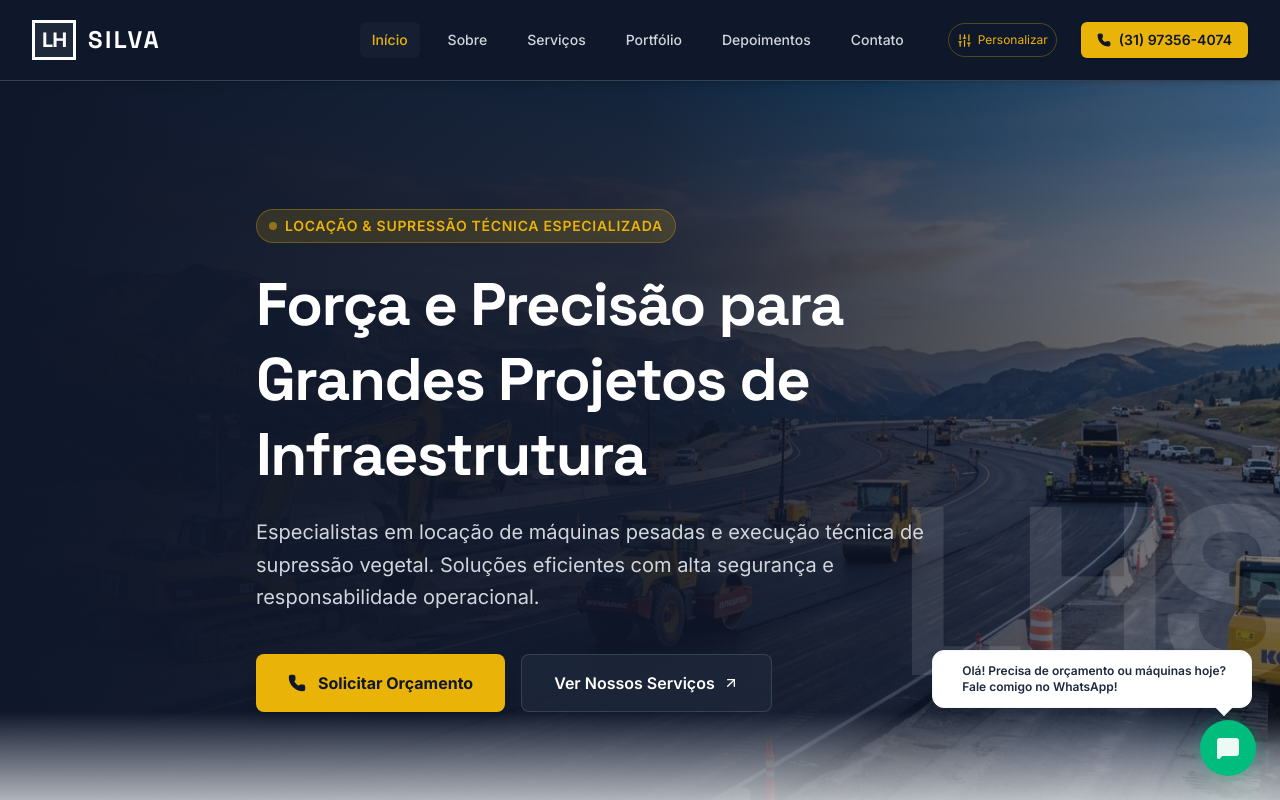
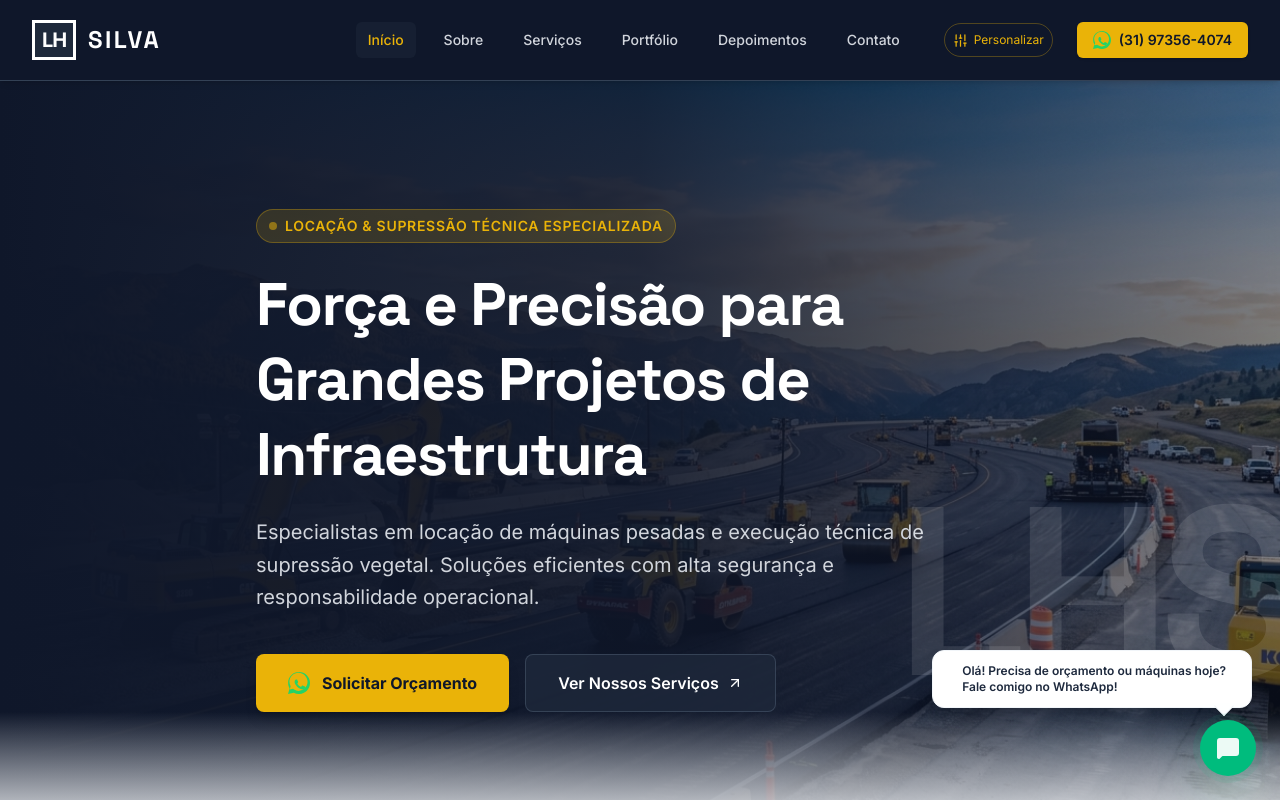
Before and after one commit to dougline-lab/site-lhs, a React (Vite) app: page / in a window 1280 px wide. Shown: the top 800 px of the page. Built offline with nearby package versions, Linux system fonts and the light colour scheme.

Commit message:
Atualiza logo whatsapp

```diff
--- a/src/components/Contato.tsx
+++ b/src/components/Contato.tsx
@@ -110,8 +110,13 @@ export default function Contato({ siteData }: ContatoProps) {
               <div className="space-y-4 pt-4">
                 {/* Phone */}
                 <div className="flex items-center gap-4 bg-brand-blue-950/50 p-4 rounded-xl border border-brand-blue-800/40">
-                  <div className="bg-brand-accent-500 text-brand-blue-950 p-2.5 rounded-lg">
-                    <Phone size={18} className="fill-brand-blue-950" />
+                  <div className="bg-brand-accent-500 text-brand-blue-950 p-2.5 rounded-lg flex items-center justify-center">
+                    <svg
+                      viewBox="0 0 24 24"
+                      className="w-4.5 h-4.5 fill-[#25D366] shrink-0"
+                    >
+                      <path d="M.057 24l1.687-6.163c-1.041-1.804-1.588-3.849-1.587-5.946C.06 5.348 5.397.01 12.008.01c3.202.001 6.212 1.246 8.477 3.513 2.262 2.268 3.507 5.28 3.505 8.484-.004 6.657-5.34 11.997-11.953 11.997-2.005-.001-3.973-.502-5.717-1.456L0 24zm6.59-4.846c1.6.95 3.188 1.449 4.825 1.451 5.436 0 9.86-4.413 9.863-9.864.001-2.641-1.03-5.124-2.904-6.999-1.875-1.875-4.374-2.907-7.014-2.908-5.439 0-9.864 4.414-9.867 9.865-.001 1.748.469 3.454 1.36 4.981l-.938 3.425 3.524-.925zm11.362-3.52c-.29-.146-1.714-.847-1.978-.942-.264-.096-.456-.146-.647.146-.191.293-.742.942-.909 1.134-.166.192-.332.215-.622.07-1.364-.683-2.511-1.221-3.486-2.892-.256-.44-.131-.678-.014-.881.104-.183.29-.342.435-.514.145-.172.193-.293.29-.49.097-.197.049-.369-.024-.515-.074-.146-.647-1.558-.887-2.133-.233-.562-.49-.485-.647-.493-.166-.008-.356-.01-.547-.01-.191 0-.503.072-.766.357-.263.287-1.006.983-1.006 2.396 0 1.413 1.029 2.78 1.173 2.973.143.193 2.024 3.09 4.903 4.332.685.295 1.22.472 1.637.605.688.219 1.314.188 1.81.114.551-.082 1.714-.7 1.956-1.378.24-.678.24-1.258.17-1.378-.074-.12-.263-.191-.554-.337z" />
+                    </svg>
                   </div>
                   <div>
                     <h5 className="text-[10px] uppercase font-bold text-gray-400 tracking-wider">Telefone & WhatsApp</h5>
--- a/src/components/Header.tsx
+++ b/src/components/Header.tsx
@@ -100,7 +100,12 @@ export default function Header({ siteData, activeSection, onOpenAdmin }: HeaderP
               className="ml-2 bg-brand-accent-500 hover:bg-brand-accent-600 text-brand-blue-950 font-semibold px-4 py-2 rounded-md text-sm transition-transform hover:scale-105 flex items-center gap-2 shadow-sm"
               id="header-whatsapp-cta"
             >
-              <Phone size={14} className="fill-brand-blue-950" />
+              <svg
+                viewBox="0 0 24 24"
+                className="w-4.5 h-4.5 fill-[#25D366] shrink-0"
+              >
+                <path d="M.057 24l1.687-6.163c-1.041-1.804-1.588-3.849-1.587-5.946C.06 5.348 5.397.01 12.008.01c3.202.001 6.212 1.246 8.477 3.513 2.262 2.268 3.507 5.28 3.505 8.484-.004 6.657-5.34 11.997-11.953 11.997-2.005-.001-3.973-.502-5.717-1.456L0 24zm6.59-4.846c1.6.95 3.188 1.449 4.825 1.451 5.436 0 9.86-4.413 9.863-9.864.001-2.641-1.03-5.124-2.904-6.999-1.875-1.875-4.374-2.907-7.014-2.908-5.439 0-9.864 4.414-9.867 9.865-.001 1.748.469 3.454 1.36 4.981l-.938 3.425 3.524-.925zm11.362-3.52c-.29-.146-1.714-.847-1.978-.942-.264-.096-.456-.146-.647.146-.191.293-.742.942-.909 1.134-.166.192-.332.215-.622.07-1.364-.683-2.511-1.221-3.486-2.892-.256-.44-.131-.678-.014-.881.104-.183.29-.342.435-.514.145-.172.193-.293.29-.49.097-.197.049-.369-.024-.515-.074-.146-.647-1.558-.887-2.133-.233-.562-.49-.485-.647-.493-.166-.008-.356-.01-.547-.01-.191 0-.503.072-.766.357-.263.287-1.006.983-1.006 2.396 0 1.413 1.029 2.78 1.173 2.973.143.193 2.024 3.09 4.903 4.332.685.295 1.22.472 1.637.605.688.219 1.314.188 1.81.114.551-.082 1.714-.7 1.956-1.378.24-.678.24-1.258.17-1.378-.074-.12-.263-.191-.554-.337z" />
+              </svg>
               <span>{formatPhoneNumber(siteData.company.phone)}</span>
             </a>
           </nav>
@@ -153,7 +158,12 @@ export default function Header({ siteData, activeSection, onOpenAdmin }: HeaderP
                 className="w-full bg-brand-accent-500 hover:bg-brand-accent-600 text-brand-blue-950 text-center font-semibold py-3 rounded-md text-base transition-colors flex items-center justify-center gap-2"
                 id="mobile-nav-whatsapp-cta"
               >
-                <Phone size={16} className="fill-brand-blue-950" />
+                <svg
+                  viewBox="0 0 24 24"
+                  className="w-5 h-5 fill-[#25D366] shrink-0"
+                >
+                  <path d="M.057 24l1.687-6.163c-1.041-1.804-1.588-3.849-1.587-5.946C.06 5.348 5.397.01 12.008.01c3.202.001 6.212 1.246 8.477 3.513 2.262 2.268 3.507 5.28 3.505 8.484-.004 6.657-5.34 11.997-11.953 11.997-2.005-.001-3.973-.502-5.717-1.456L0 24zm6.59-4.846c1.6.95 3.188 1.449 4.825 1.451 5.436 0 9.86-4.413 9.863-9.864.001-2.641-1.03-5.124-2.904-6.999-1.875-1.875-4.374-2.907-7.014-2.908-5.439 0-9.864 4.414-9.867 9.865-.001 1.748.469 3.454 1.36 4.981l-.938 3.425 3.524-.925zm11.362-3.52c-.29-.146-1.714-.847-1.978-.942-.264-.096-.456-.146-.647.146-.191.293-.742.942-.909 1.134-.166.192-.332.215-.622.07-1.364-.683-2.511-1.221-3.486-2.892-.256-.44-.131-.678-.014-.881.104-.183.29-.342.435-.514.145-.172.193-.293.29-.49.097-.197.049-.369-.024-.515-.074-.146-.647-1.558-.887-2.133-.233-.562-.49-.485-.647-.493-.166-.008-.356-.01-.547-.01-.191 0-.503.072-.766.357-.263.287-1.006.983-1.006 2.396 0 1.413 1.029 2.78 1.173 2.973.143.193 2.024 3.09 4.903 4.332.685.295 1.22.472 1.637.605.688.219 1.314.188 1.81.114.551-.082 1.714-.7 1.956-1.378.24-.678.24-1.258.17-1.378-.074-.12-.263-.191-.554-.337z" />
+                </svg>
                 <span>Conversar no WhatsApp</span>
               </a>
             </div>
--- a/src/components/Home.tsx
+++ b/src/components/Home.tsx
@@ -75,7 +75,12 @@ export default function Home({ siteData, onScrollToSection }: HomeProps) {
               className="bg-brand-accent-500 hover:bg-brand-accent-600 text-brand-blue-950 font-bold px-8 py-4 rounded-lg shadow-lg hover:shadow-brand-accent-500/20 transition-all hover:-translate-y-0.5 flex items-center justify-center gap-3 cursor-pointer group"
               id="hero-whatsapp-btn"
             >
-              <Phone size={18} className="fill-brand-blue-950 group-hover:rotate-12 transition-transform" />
+              <svg
+                viewBox="0 0 24 24"
+                className="w-5.5 h-5.5 fill-[#25D366] group-hover:rotate-12 transition-transform shrink-0"
+              >
+                <path d="M.057 24l1.687-6.163c-1.041-1.804-1.588-3.849-1.587-5.946C.06 5.348 5.397.01 12.008.01c3.202.001 6.212 1.246 8.477 3.513 2.262 2.268 3.507 5.28 3.505 8.484-.004 6.657-5.34 11.997-11.953 11.997-2.005-.001-3.973-.502-5.717-1.456L0 24zm6.59-4.846c1.6.95 3.188 1.449 4.825 1.451 5.436 0 9.86-4.413 9.863-9.864.001-2.641-1.03-5.124-2.904-6.999-1.875-1.875-4.374-2.907-7.014-2.908-5.439 0-9.864 4.414-9.867 9.865-.001 1.748.469 3.454 1.36 4.981l-.938 3.425 3.524-.925zm11.362-3.52c-.29-.146-1.714-.847-1.978-.942-.264-.096-.456-.146-.647.146-.191.293-.742.942-.909 1.134-.166.192-.332.215-.622.07-1.364-.683-2.511-1.221-3.486-2.892-.256-.44-.131-.678-.014-.881.104-.183.29-.342.435-.514.145-.172.193-.293.29-.49.097-.197.049-.369-.024-.515-.074-.146-.647-1.558-.887-2.133-.233-.562-.49-.485-.647-.493-.166-.008-.356-.01-.547-.01-.191 0-.503.072-.766.357-.263.287-1.006.983-1.006 2.396 0 1.413 1.029 2.78 1.173 2.973.143.193 2.024 3.09 4.903 4.332.685.295 1.22.472 1.637.605.688.219 1.314.188 1.81.114.551-.082 1.714-.7 1.956-1.378.24-.678.24-1.258.17-1.378-.074-.12-.263-.191-.554-.337z" />
+              </svg>
               <span>{hero.ctaText}</span>
             </button>
 
```
